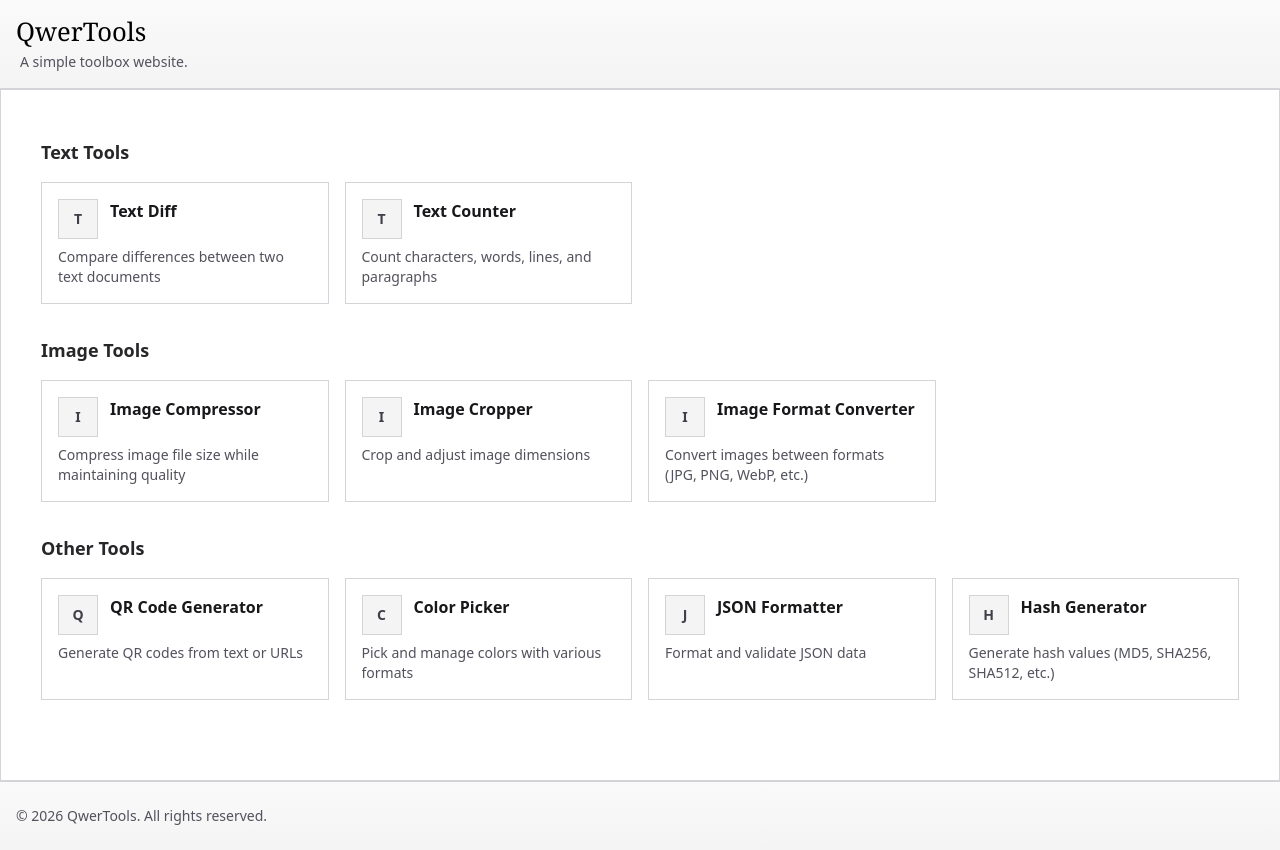
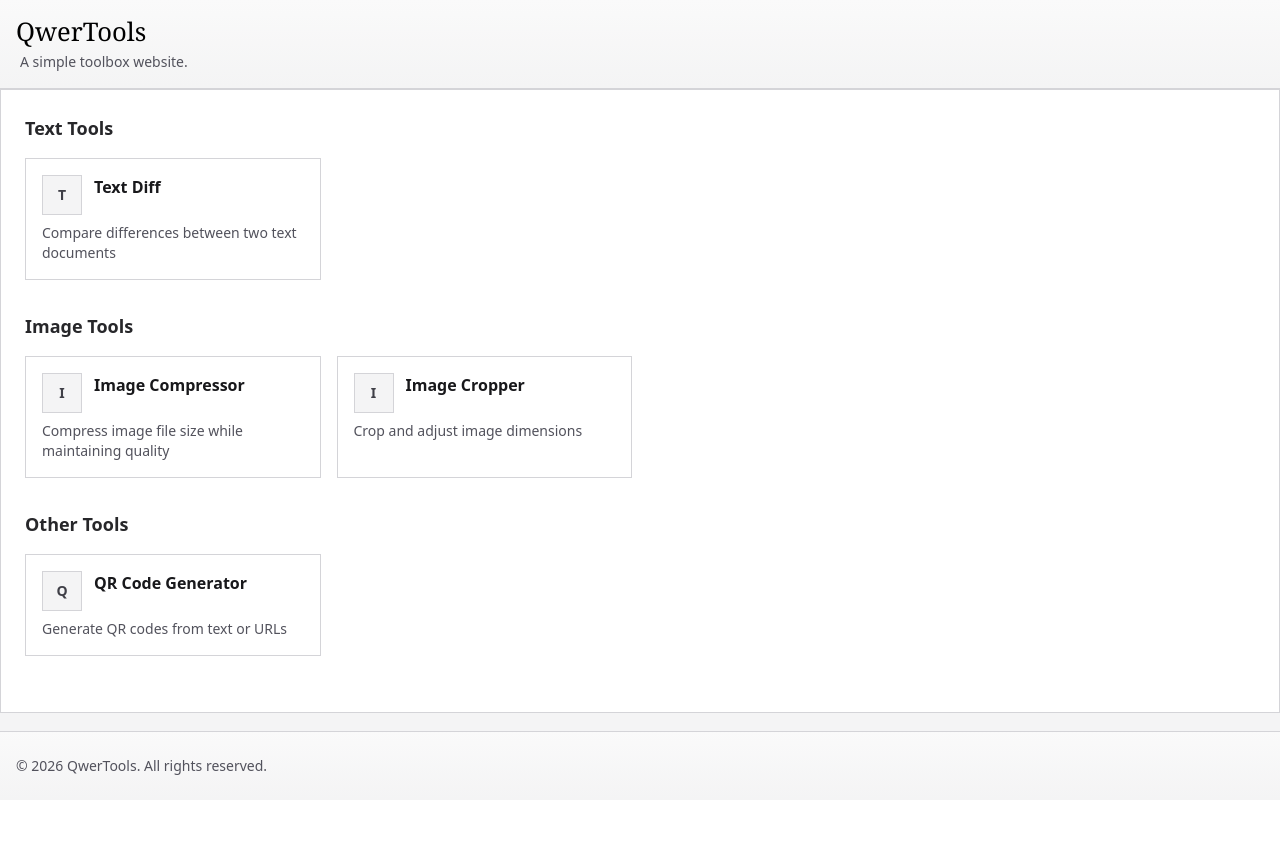
Before and after one commit to copyandpastea/qwertools, a SvelteKit app: page / in a window 1280 px wide. After the commit the page ends 800 px from the top, so only its background shows below. Built offline with nearby package versions, Linux system fonts and the light colour scheme.

Commit message:
adjust layout

```diff
--- a/src/lib/data/tools.ts
+++ b/src/lib/data/tools.ts
@@ -30,13 +30,13 @@ export const tools: Tool[] = [
     category: 'text',
     href: '/tools/text/diff'
   },
-  {
-    id: 'text-count',
-    name: 'Text Counter',
-    description: 'Count characters, words, lines, and paragraphs',
-    category: 'text',
-    href: '/tools/text/counter'
-  },
+  // {
+  //   id: 'text-count',
+  //   name: 'Text Counter',
+  //   description: 'Count characters, words, lines, and paragraphs',
+  //   category: 'text',
+  //   href: '/tools/text/counter'
+  // },
   // Image Tools
   {
     id: 'image-compress',
@@ -52,13 +52,13 @@ export const tools: Tool[] = [
     category: 'image',
     href: '/tools/image/cropper'
   },
-  {
-    id: 'image-convert',
-    name: 'Image Format Converter',
-    description: 'Convert images between formats (JPG, PNG, WebP, etc.)',
-    category: 'image',
-    href: '/tools/image/format-convert'
-  },
+  // {
+  //   id: 'image-convert',
+  //   name: 'Image Format Converter',
+  //   description: 'Convert images between formats (JPG, PNG, WebP, etc.)',
+  //   category: 'image',
+  //   href: '/tools/image/format-convert'
+  // },
   // Other Tools
   {
     id: 'qr-generator',
@@ -67,27 +67,27 @@ export const tools: Tool[] = [
     category: 'other',
     href: '/tools/qr-generator'
   },
-  {
-    id: 'color-picker',
-    name: 'Color Picker',
-    description: 'Pick and manage colors with various formats',
-    category: 'other',
-    href: '/tools/color-picker'
-  },
-  {
-    id: 'json-formatter',
-    name: 'JSON Formatter',
-    description: 'Format and validate JSON data',
-    category: 'other',
-    href: '/tools/json-formatter'
-  },
-  {
-    id: 'hash-generator',
-    name: 'Hash Generator',
-    description: 'Generate hash values (MD5, SHA256, SHA512, etc.)',
-    category: 'other',
-    href: '/tools/hash-generator'
-  }
+  // {
+  //   id: 'color-picker',
+  //   name: 'Color Picker',
+  //   description: 'Pick and manage colors with various formats',
+  //   category: 'other',
+  //   href: '/tools/color-picker'
+  // },
+  // {
+  //   id: 'json-formatter',
+  //   name: 'JSON Formatter',
+  //   description: 'Format and validate JSON data',
+  //   category: 'other',
+  //   href: '/tools/json-formatter'
+  // },
+  // {
+  //   id: 'hash-generator',
+  //   name: 'Hash Generator',
+  //   description: 'Generate hash values (MD5, SHA256, SHA512, etc.)',
+  //   category: 'other',
+  //   href: '/tools/hash-generator'
+  // }
 ];
 
 export const toolsByCategory = {
--- a/src/routes/+page.svelte
+++ b/src/routes/+page.svelte
@@ -9,7 +9,6 @@
   ];
 </script>
 
-<div class="mx-auto px-4 py-6">
 {#each categories as category}
   {#if category.tools.length > 0}
     <div class="mb-8">
@@ -54,7 +53,6 @@
     </div>
   {/if}
 {/each}
-</div>
 
 <style>
   .line-clamp-2 {
--- a/src/routes/tools/image/cropper/+page.svelte
+++ b/src/routes/tools/image/cropper/+page.svelte
@@ -1,10 +1,8 @@
 <script lang="ts">
 </script>
 
-<div class="mx-auto px-4 py-6">
-    <h1 class="wiki-h1 mb-6">Image Cropper</h1>
-    <p class="text-sm text-zinc-600 mb-6">
-        Crop and resize your images to the desired dimensions. Supports PNG,
-        JPG, WebP, and GIF formats.
-    </p>
-</div>
+<h1 class="wiki-h1 mb-6">Image Cropper</h1>
+<p class="text-sm text-zinc-600 mb-6">
+    Crop and resize your images to the desired dimensions. Supports PNG, JPG,
+    WebP, and GIF formats.
+</p>
--- a/src/routes/tools/text/diff/+page.svelte
+++ b/src/routes/tools/text/diff/+page.svelte
@@ -75,13 +75,12 @@
     }
 </script>
 
-<div class="mx-auto px-4 py-6">
 <h1 class="wiki-h1 mb-6">Text Diff</h1>
 <p class="text-sm text-zinc-600 mb-6">
-        Compare two versions of text to see the differences. Paste the original
-        text on the left and the modified text on the right, then click
-        "Compare" to view the line-by-line differences. Added lines will be
-        highlighted in green, while removed lines will be highlighted in red.
+    Compare two versions of text to see the differences. Paste the original text
+    on the left and the modified text on the right, then click "Compare" to view
+    the line-by-line differences. Added lines will be highlighted in green,
+    while removed lines will be highlighted in red.
 </p>
 
 <!-- 输入区域 -->
@@ -175,7 +174,9 @@
                         </td>
 
                         <!-- 右内容 -->
-                            <td class="px-2 py-1 whitespace-pre-wrap break-all align-top">
+                        <td
+                            class="px-2 py-1 whitespace-pre-wrap break-all align-top"
+                        >
                             {line.rightContent}
                         </td>
                     </tr>
@@ -184,4 +185,3 @@
         </table>
     </div>
 {/if}
-</div>
```
Lines whose indentation alone changed are shown as unchanged.
